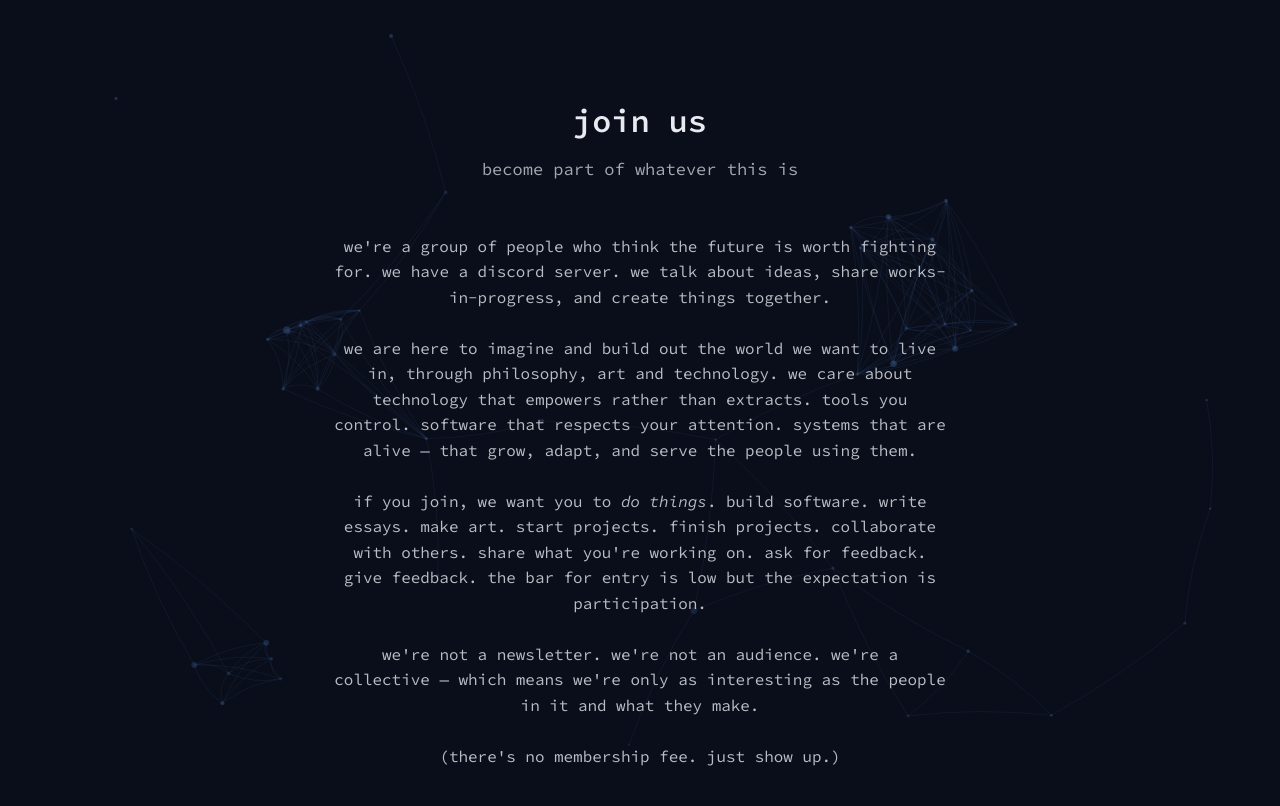
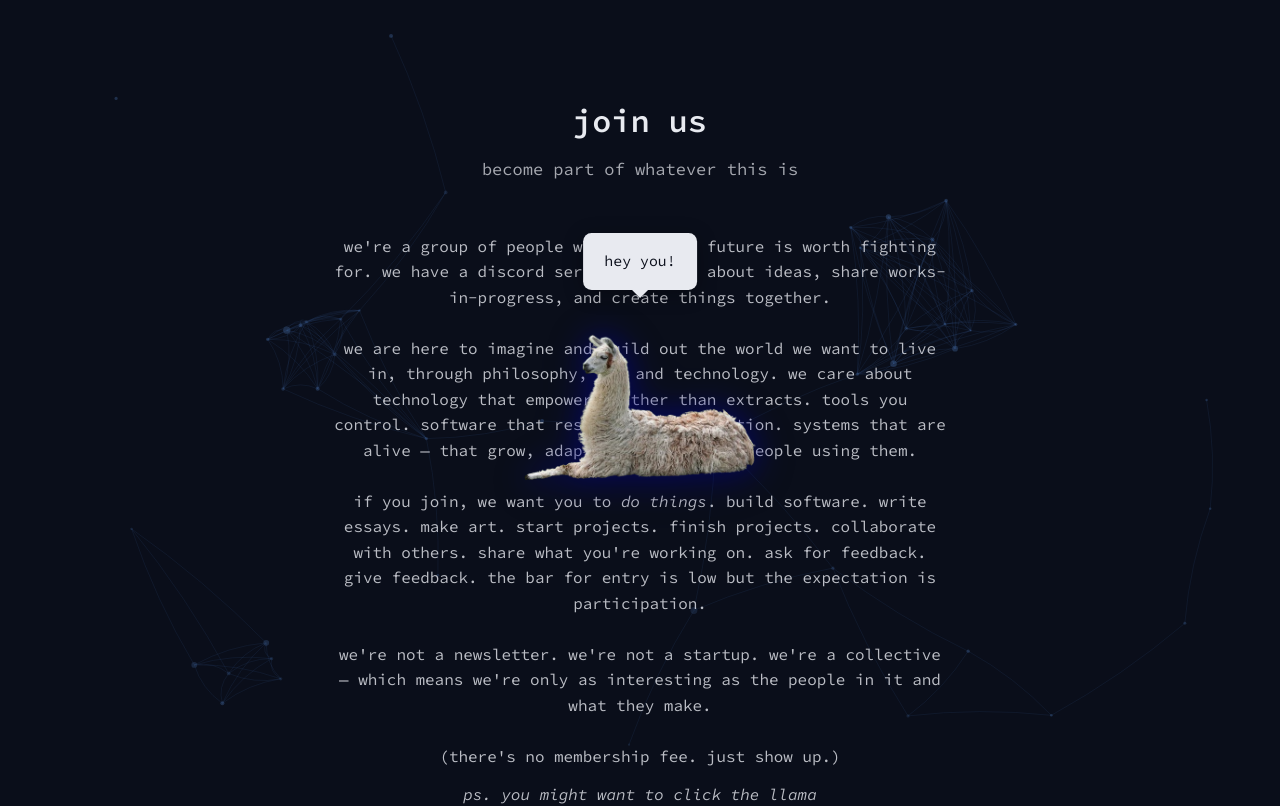
Before and after one commit to EternalRecursion121/idealists-site, a SvelteKit app: page /join in a window 1280 px wide. Shown: the top 806 px of the page. Built offline with nearby package versions, Linux system fonts and the light colour scheme.

Commit message:
add ariel's brilliant writing in the form of a llama

```diff
--- a/src/routes/join/+page.svelte
+++ b/src/routes/join/+page.svelte
@@ -1,5 +1,87 @@
 <script lang="ts">
 	import BottomNav from '$lib/components/BottomNav.svelte';
+	import { onMount } from 'svelte';
+
+	type LlamaPhase = 'hidden' | 'entering' | 'speaking' | 'exiting' | 'corner';
+
+	let llamaPhase = $state<LlamaPhase>('hidden');
+	let messageIndex = $state(0);
+	let llamafied = $state(false);
+
+	const messages = [
+		"hey you!",
+		"yes, you there, in your meat bag.",
+		"do you like the fact that the software in the eldritch portal you call a phone is a soul sucking demon that feasts on your attention?",
+		"you actually will die someday, you know?",
+		"you really only have very limited seconds to make, and err, and laugh with your fellow creatures.",
+		"to live.",
+		"these seconds ought not be wasted on demons.",
+		"but there are so many of them!",
+		"there not only exist demons in your phone, but all around the world, at every level of abstraction.",
+		"the systems that are supposed to nurture us are instead eating us.",
+		"we believe that the world need not be made of demons.",
+		"the world could be made of gasping waterfalls!",
+		"or flocks of frolicking llamas!",
+		"or monuments to care!",
+		"we believe we can do better than this–",
+		"no, we believe we must do better than this.",
+		"and we believe that, to do better, we need to make things, together.",
+		"philosophy! art! artisan ducks! technology! magicks most wonderful!",
+		"we care about spinning into existence creations that empower us, that are in our control.",
+		"creations that are alive, that responsively poke the world they live in and gracefully receive pokes back.",
+		"we want to use our slipping seconds to summon into existence a world that burns with love.",
+		"we are a collective.",
+		"this literally means we are made up of people.",
+		"you there, in your meat bag: you are a person.",
+		"care to join us?",
+	];
+
+	const llamaContent = `hey you! yes, you there, in your meat bag. do you like the fact that the software in the eldritch portal you call a phone is a soul sucking demon that feasts on your attention?
+
+you actually will die someday, you know? you really only have very limited seconds to make, and err, and laugh with your fellow creatures. to live. these seconds ought not be wasted on demons.
+
+but there are so many of them! there not only exist demons in your phone, but all around the world, at every level of abstraction. the systems that are supposed to nurture us are instead eating us.
+
+we believe that the world need not be made of demons. the world could be made of gasping waterfalls! or flocks of frolicking llamas! or monuments to care!
+
+we believe we can do better than this– no, we believe we must do better than this.
+
+and we believe that, to do better, we need to make things, together. philosophy! art! artisan ducks! technology! magicks most wonderful!
+
+we care about spinning into existence creations that empower us, that are in our control. creations that are alive, that responsively poke the world they live in and gracefully receive pokes back.
+
+we want to use our slipping seconds to summon into existence a world that burns with love.
+
+we are a collective. this literally means we are made up of people. you there, in your meat bag: you are a person. care to join us?`;
+
+	onMount(() => {
+		const enterTimeout = setTimeout(() => {
+			llamaPhase = 'entering';
+			setTimeout(() => {
+				llamaPhase = 'speaking';
+			}, 1000);
+		}, 3000);
+
+		return () => clearTimeout(enterTimeout);
+	});
+
+	function advanceMessage() {
+		if (llamaPhase !== 'speaking') return;
+
+		if (messageIndex < messages.length - 1) {
+			messageIndex++;
+		} else {
+			llamaPhase = 'exiting';
+			setTimeout(() => {
+				llamaPhase = 'corner';
+			}, 1000);
+		}
+	}
+
+	function toggleLlamafied() {
+		if (llamaPhase !== 'corner') return;
+		llamafied = !llamafied;
+	}
 </script>
 
 <svelte:head>
@@ -12,7 +94,41 @@
 		<p class="opacity-70 max-w-sm mx-auto">become part of whatever this is</p>
 	</header>
 
+	{#if llamaPhase !== 'hidden'}
+		<div
+			class="llama-overlay"
+			class:entering={llamaPhase === 'entering'}
+			class:speaking={llamaPhase === 'speaking'}
+			class:exiting={llamaPhase === 'exiting'}
+			class:corner={llamaPhase === 'corner'}
+		>
+			<div class="llama-wrapper">
+				{#if llamaPhase === 'speaking'}
+					<button class="speech-bubble" onclick={advanceMessage}>
+						{messages[messageIndex]}
+					</button>
+				{/if}
+				<button
+					class="llama-button"
+					onclick={llamaPhase === 'corner' ? toggleLlamafied : advanceMessage}
+				>
+					<img
+						src="/Llama Grande.png"
+						alt="A wise llama"
+						class="llama-image"
+						class:rainbow={llamafied}
+					/>
+				</button>
+			</div>
+		</div>
+	{/if}
+
 	<section class="content space-y-6 mb-12">
+		{#if llamafied}
+			{#each llamaContent.split('\n\n') as paragraph}
+				<p>{paragraph}</p>
+			{/each}
+		{:else}
 			<p>
 				we're a group of people who think the future is worth fighting for.
 				we have a discord server. we talk about ideas, share works-in-progress, and
@@ -34,13 +150,18 @@
 			</p>
 
 			<p>
-			we're not a newsletter. we're not an audience. we're a collective — which means
+				we're not a newsletter. we're not a startup. we're a collective — which means
 				we're only as interesting as the people in it and what they make.
 			</p>
 
 			<p class="opacity-70 text-s text-center mb-3">
 				(there's no membership fee. just show up.)
 			</p>
+
+			{#if llamaPhase === 'speaking' && messageIndex === 0}
+				<p class="llama-hint">ps. you might want to click the llama</p>
+			{/if}
+		{/if}
 	</section>
 
 	<div class="text-center">
@@ -91,4 +212,185 @@
 			font-size: 0.9375rem;
 		}
 	}
+
+	/* Llama styles */
+	.llama-overlay {
+		position: fixed;
+		inset: 0;
+		z-index: 100;
+		display: flex;
+		align-items: center;
+		justify-content: center;
+		pointer-events: none;
+	}
+
+	.llama-overlay.corner {
+		align-items: flex-start;
+		justify-content: flex-start;
+	}
+
+	.llama-wrapper {
+		position: relative;
+		display: flex;
+		flex-direction: column;
+		align-items: center;
+		pointer-events: auto;
+		transform: translateX(-100vw);
+		transition: transform 1s cubic-bezier(0.25, 0.46, 0.45, 0.94);
+	}
+
+	.llama-overlay.entering .llama-wrapper,
+	.llama-overlay.speaking .llama-wrapper {
+		transform: translateX(0);
+	}
+
+	.llama-overlay.exiting .llama-wrapper {
+		transform: translateX(0) scale(0.3) rotate(720deg);
+		transition: transform 1s cubic-bezier(0.55, 0.055, 0.675, 0.19);
+	}
+
+	.llama-overlay.corner .llama-wrapper {
+		transform: translate(0.5rem, 0.5rem) scale(1);
+		transition: transform 0.5s ease-out;
+	}
+
+	.llama-image {
+		width: 220px;
+		height: auto;
+		filter: drop-shadow(0 4px 20px rgba(0, 0, 0, 0.3));
+		animation: rainbow-shimmer 3s ease-in-out infinite;
+		transition: width 0.5s ease;
+	}
+
+	.llama-overlay.corner .llama-image {
+		width: 80px;
+	}
+
+	.llama-image.rainbow {
+		animation: rainbow-intense 0.5s linear infinite;
+	}
+
+	@keyframes rainbow-shimmer {
+		0%, 100% {
+			filter: drop-shadow(0 4px 20px rgba(0, 0, 0, 0.3))
+					drop-shadow(0 0 15px rgba(255, 0, 0, 0.4));
+		}
+		16% {
+			filter: drop-shadow(0 4px 20px rgba(0, 0, 0, 0.3))
+					drop-shadow(0 0 15px rgba(255, 165, 0, 0.4));
+		}
+		33% {
+			filter: drop-shadow(0 4px 20px rgba(0, 0, 0, 0.3))
+					drop-shadow(0 0 15px rgba(255, 255, 0, 0.4));
+		}
+		50% {
+			filter: drop-shadow(0 4px 20px rgba(0, 0, 0, 0.3))
+					drop-shadow(0 0 15px rgba(0, 255, 0, 0.4));
+		}
+		66% {
+			filter: drop-shadow(0 4px 20px rgba(0, 0, 0, 0.3))
+					drop-shadow(0 0 15px rgba(0, 0, 255, 0.4));
+		}
+		83% {
+			filter: drop-shadow(0 4px 20px rgba(0, 0, 0, 0.3))
+					drop-shadow(0 0 15px rgba(148, 0, 211, 0.4));
+		}
+	}
+
+	@keyframes rainbow-intense {
+		0% {
+			filter: drop-shadow(0 0 20px rgba(255, 0, 0, 0.8))
+					drop-shadow(0 0 40px rgba(255, 0, 0, 0.6));
+		}
+		16% {
+			filter: drop-shadow(0 0 20px rgba(255, 165, 0, 0.8))
+					drop-shadow(0 0 40px rgba(255, 165, 0, 0.6));
+		}
+		33% {
+			filter: drop-shadow(0 0 20px rgba(255, 255, 0, 0.8))
+					drop-shadow(0 0 40px rgba(255, 255, 0, 0.6));
+		}
+		50% {
+			filter: drop-shadow(0 0 20px rgba(0, 255, 0, 0.8))
+					drop-shadow(0 0 40px rgba(0, 255, 0, 0.6));
+		}
+		66% {
+			filter: drop-shadow(0 0 20px rgba(0, 0, 255, 0.8))
+					drop-shadow(0 0 40px rgba(0, 0, 255, 0.6));
+		}
+		83% {
+			filter: drop-shadow(0 0 20px rgba(148, 0, 211, 0.8))
+					drop-shadow(0 0 40px rgba(148, 0, 211, 0.6));
+		}
+	}
+
+	.llama-button {
+		background: none;
+		border: none;
+		padding: 0;
+		cursor: pointer;
+		transition: transform 0.2s ease;
+	}
+
+	.llama-button:hover {
+		transform: scale(1.05);
+	}
+
+	.speech-bubble {
+		position: absolute;
+		bottom: calc(100% + 1rem);
+		left: 50%;
+		transform: translateX(-50%);
+		background: var(--text);
+		color: var(--bg);
+		border: none;
+		border-radius: 0.5rem;
+		padding: 0.75rem 1rem;
+		width: max-content;
+		max-width: 400px;
+		font-size: 0.8125rem;
+		line-height: 1.5;
+		text-align: center;
+		cursor: pointer;
+		box-shadow: 0 4px 20px rgba(0, 0, 0, 0.3);
+		transition: transform 0.15s ease;
+	}
+
+	.speech-bubble:hover {
+		transform: translateX(-50%) scale(1.02);
+	}
+
+	.speech-bubble::after {
+		content: '';
+		position: absolute;
+		top: 100%;
+		left: 50%;
+		transform: translateX(-50%);
+		border-left: 8px solid transparent;
+		border-right: 8px solid transparent;
+		border-top: 8px solid var(--text);
+	}
+
+	.llama-hint {
+		font-size: 0.75rem;
+		opacity: 0.5;
+		font-style: italic;
+		text-align: center;
+	}
+
+	@media (min-width: 640px) {
+		.llama-image {
+			width: 280px;
+		}
+
+		.llama-overlay.corner .llama-image {
+			width: 100px;
+		}
+
+		.speech-bubble {
+			max-width: 480px;
+			padding: 1rem 1.25rem;
+			font-size: 0.875rem;
+		}
+	}
 </style>
```
Also changed, not shown: static/Llama Grande.png (added). Lines whose indentation alone changed are shown as unchanged.
